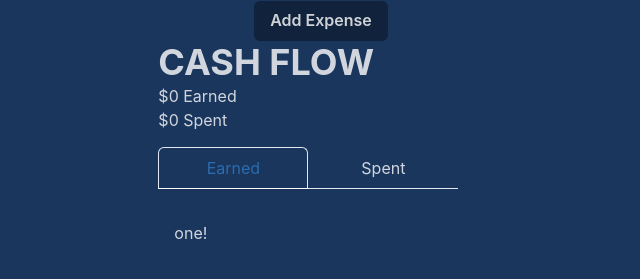
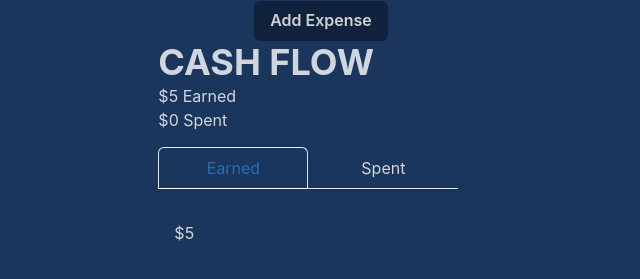
Before and after one commit to auliyaahst/PPBReact-ExpenseTracker, a React (Create React App) app: page / in a window 1280 px wide. Both pictures are taken after typing "5" into the empty fields and a click on the button "Add Expense". Shown: the part 335-614 px from the top of the page, without its empty margins (319-959 px from the left). Built offline with nearby package versions, Linux system fonts and the light colour scheme.

Commit message:
Map function for history and total cash flow

```diff
--- a/src/components/body.jsx
+++ b/src/components/body.jsx
@@ -36,11 +36,19 @@ export default function Body() {
         Income: [...history.Income, amount],
         Expense: [...history.Expense]
       });
+      setTotal({
+        Earned: total.Earned + parseInt(amount),
+        Spent: total.Spent
+      });
     }
     else{
       setHistory({
         Income: [...history.Income],
         Expense: [...history.Expense, amount]
+      });
+      setTotal({
+        Earned: total.Earned,
+        Spent: total.Spent + parseInt(amount)
       });
     }
     setSaldo(saldo + parseInt(amount));
@@ -88,7 +96,7 @@ export default function Body() {
           Add Expense
         </Button>
       </Box>
-      <History history={history} />
+      <History total={total} history={history} />
     </Flex>
   );
 }
--- a/src/components/history.jsx
+++ b/src/components/history.jsx
@@ -15,10 +15,10 @@ import {
 export default function History(props) {
   return (
     <Flex className="container-history" direction="column">
-      <Box className="total" color='whiteAlpha.800'>
+      <Box className="total" color="whiteAlpha.800">
         <Heading>CASH FLOW</Heading>
-        <Text>$0 Earned</Text>
-        <Text>$0 Spent</Text>
+        <Text>${props.total.Earned} Earned</Text>
+        <Text>${Math.abs(props.total.Spent)} Spent</Text>
       </Box>
       <Box
         className="box-history"
@@ -33,10 +33,14 @@ export default function History(props) {
           </TabList>
           <TabPanels>
             <TabPanel>
-              <p>one!</p>
+              {props.history.Income.map((data) => (
+                <Text>${data}</Text>
+              ))}
             </TabPanel>
             <TabPanel>
-              <p>two!</p>
+            {props.history.Expense.map((data) => (
+                <Text>${Math.abs(data)}</Text>
+              ))}
             </TabPanel>
           </TabPanels>
         </Tabs>
```
